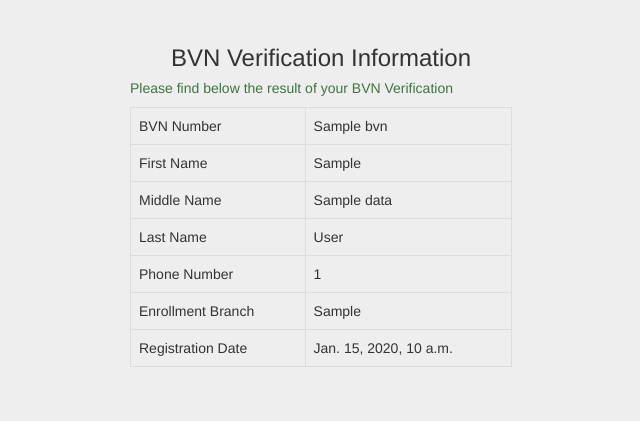
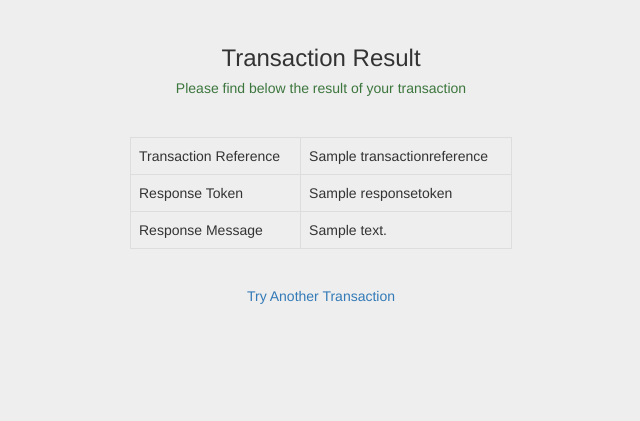
Before and after one commit to morufajibike/django_flutterwave, a Django app: template card_payment/templates/result.html in a window 1280 px wide. Shown: the top 421 px of the page, without its empty margins (319-959 px from the left). Run offline with Django 3.2, Linux system fonts and the light colour scheme; the template is opened without the code that fills it: most values are stand-ins (such as "Sample title", 1, 10 or a date in 2020); some libraries are stand-ins or nearby versions.

```diff
--- a/card_payment/views.py
+++ b/card_payment/charge_card.py
@@ -79,43 +79,56 @@ def initiate(request):
 
 def enter_otp(request):
 
-    if request.method == 'POST':
+    # if request.method == 'POST':
+    #     data = request.POST.copy()
+    #
+    #     flw                     = initialize_flw(api_key, merchant_key)
+    #
+    #     verify                  = flw.card.validate(data)
+    #     verify_json             = verify.json()
+    #
+    #
+    # else:
+    if request.session.has_key('otptransactionidentifier'):# and request.session.has_key('verifyUsing'):
+        context = {'otpTransactionIdentifier': request.session['otptransactionidentifier'],
+                   'country': request.session['country']}
+        return render(request, 'enter_otp.html', context)
+
+    return redirect(reverse('payment:initiate'))
+
+def transaction_result(request):
+    context = {}
+    '''Validate Transaction'''
+    if request.method == "POST":
         data = request.POST.copy()
 
-        flw                     = initialize_flw('', '')
+        flw                     = initialize_flw(api_key, merchant_key)
 
         verify                  = flw.card.validate(data)
         verify_json             = verify.json()
 
+        #otp = request.POST.get('otp')
+        response_data = verify_json['data']
 
-    else:
-        if request.session.has_key('otptransactionidentifier'):# and request.session.has_key('verifyUsing'):
-            context = {'otpTransactionIdentifier': request.session['otptransactionidentifier'],
-                       'country': request.session['country']}
-            return render(request, 'enter_otp.html', context)
+        #responseMessage = response_data['responsemessage']
+        #messages.error(request, '%s' %responseMessage)
 
-        return redirect(reverse('initiate'))
+        # '''Retrieve saved values from session'''
+        # api_key, merchant_key, verifyUsing, country, transactionReference, bvn  = retrieve_values(request)
+        #
+        # flw                                     = initialize_flw(api_key, merchant_key)
+        # validate                                = flw.bvn.validate(bvn, otp, transactionReference, country)
+        # validate_json                           = validate.json()
+        #
+        # print 'validate_json: ',validate_json
 
-def validation_result(request):
-    # context = {}
-    # '''Validate BVN'''
-    # if request.method == "POST":
-    #     otp = request.POST.get('otp')
-    #
-    #     '''Retrieve saved values from session'''
-    #     api_key, merchant_key, verifyUsing, country, transactionReference, bvn  = retrieve_values(request)
-    #
-    #     flw                                     = initialize_flw(api_key, merchant_key)
-    #     validate                                = flw.bvn.validate(bvn, otp, transactionReference, country)
-    #     validate_json                           = validate.json()
-    #
-    #     print 'validate_json: ',validate_json
-    #
-    #     context.update({'data': validate_json['data']})
-    #
-    #     # '''Clear saved values from session'''
-    #     keys_list = ['api_key', 'merchant_key', 'verifyUsing', 'country', 'transactionReference', 'bvn']
-    #     clear_values_from_session(request, keys_list)
+        context.update({'data': response_data})
+
+        # '''Clear saved values from session'''
+        #keys_list = ['api_key', 'merchant_key', 'verifyUsing', 'country', 'transactionReference', 'bvn']
+        #clear_values_from_session(request, keys_list)
 
 
-    return render(request, 'bvn/bvn_verification_result.html', context)
+        return render(request, 'result.html', context)
+
+    return redirect(reverse('payment:initiate'))
--- a/card_payment/templates/enter_otp.html
+++ b/card_payment/templates/enter_otp.html
@@ -1,11 +1,11 @@
 {% extends 'base.html' %}
 
 {% block page_title %}
-    <title>Validate Card Payment</title>
+    <title>Flutterwave Card Payment - Enter OTP</title>
 {% endblock page_title %}
 
 {% block container_content %}
-<form class="form-signin"  method="POST" action="">
+<form class="form-signin"  method="POST" action="{% url 'payment:transaction_result' %}">
 {% csrf_token %}
 
     <h3 class="form-signin-heading text-center">Enter One Time Password (OTP)</h3>
--- a/card_payment/templates/initiate.html
+++ b/card_payment/templates/initiate.html
@@ -20,14 +20,14 @@
 
     <div class="row-fluid">
         <label>Card Number</label>
-        <input type="text" name="cardNumber" class="form-control" value="4242424242424242">
+        <input type="text" name="cardNumber" class="form-control" value="4842508225502547">
     </div>
 
     <div class="row row-fluid">
         <div class="form-group col-xs-4">
             <label>Expiry Month</label>
             <select name="expiryMonth" class="form-control">
-                <option value="08">08</option>
+                <option value="10">10</option>
                 <!--{% for val in months %}
                   <option value="{{ val }}">{{ val }}</option>
                 {% endfor %}-->
@@ -45,7 +45,7 @@
         </div>
         <div class="form-group col-xs-4">
             <label>CVV2/CVC</label>
-            <input type="number" name="cvv" class="form-control" value="812">
+            <input type="number" name="cvv" class="form-control" value="136">
         </div>
     </div>
 
--- a/card_payment/templates/result.html
+++ b/card_payment/templates/result.html
@@ -1,65 +1,42 @@
 {% extends 'base.html' %}
 
 {% block page_title %}
-    <title>BVN Validator - Validation Information</title>
+    <title>Flutterwave Card Payment - Transaction Result</title>
 {% endblock page_title %}
 
 {% block container_content %}
 <form class="form-signin"  method="POST" action="">
 {% csrf_token %}
 
-  <h3 class="form-signin-heading text-center">BVN Verification Information</h3>
-
-  <h5 class="text-success">Please find below the result of your BVN Verification</h5>
+      <div class="row text-center" style="padding-bottom: 30px;">
+          <h3 class="form-signin-heading">Transaction Result</h3>
+          <h5 class="text-success">Please find below the result of your transaction</h5>
+      </div>
 
       <div class="table-responsive">
             <table class="table table-bordered">
                   <tr>
-                <td>BVN Number</td>
-                <td>{{ data.bvn }}</td>
+                    <td>Transaction Reference</td>
+                    <td>{{ data.transactionreference }}</td>
                   </tr>
 
                   <tr>
-                <td>First Name</td>
-                <td>{{ data.firstName }}</td>
+                    <td>Response Token</td>
+                    <td>{{ data.responsetoken }}</td>
                   </tr>
 
                   <tr>
-                <td>Middle Name</td>
-                <td>{{ data.middleName }}</td>
+                    <td>Response Message</td>
+                    <td>{{ data.responsemessage }}</td>
                   </tr>
 
-              <tr>
-                <td>Last Name</td>
-                <td>{{ data.lastName }}</td>
-              </tr>
 
-              <!--<tr>
-                <td>Date of Birth</td>
-                <td>{{ data.dateOfBirth }}</td>
-              </tr>-->
-
-              <tr>
-                <td>Phone Number</td>
-                <td>{{ data.phoneNumber }}</td>
-              </tr>
-
-              <tr>
-                <td>Enrollment Branch</td>
-                <td>{{ data.enrollmentBranch }}</td>
-              </tr>
-
-              <tr>
-                <td>Registration Date</td>
-                <td>{{ data.registrationDate }}</td>
-              </tr>
             </table>
       </div>
 
       <div class="row-fluid text-center">
-      <a href=""><h5></h5></a>
+            <a href="{% url 'payment:options' %}"><h5>Try Another Transaction</h5></a>
       </div>
-
 
 </form>
 {% endblock container_content %}
--- a/card_payment/urls.py
+++ b/card_payment/urls.py
@@ -1,12 +1,24 @@
 
 from django.conf.urls import include, url
+from django.views.generic import TemplateView
 
-import views
+import charge_card
+import tokenize_card
+
+charge_card_urls = [
+    url(r'^initiate', charge_card.initiate, name="initiate"),
+    url(r'^enter-otp', charge_card.enter_otp, name="enter_otp"),
+    url(r'^transaction-result', charge_card.transaction_result, name="transaction_result"),
+]
+
+tokenize_card_urls = [
+    url(r'^initiate', tokenize_card.initiate, name="initiate"),
+    url(r'^enter-otp', tokenize_card.enter_otp, name="enter_otp"),
+    url(r'^transaction-result', tokenize_card.transaction_result, name="transaction_result"),
+]
 
 urlpatterns = [
-
-    url(r'^initiate', views.initiate, name="initiate"),
-    url(r'^enter-otp', views.enter_otp, name="enter_otp"),
-    url(r'^validation-result', views.validation_result, name="validation_result"),
-
+    url(r'^options/$', TemplateView.as_view(template_name = 'options.html'), name="options"),
+    url(r'^charge-card/', include(charge_card_urls)),
+    #url(r'^tokenize-card/', include(tokenize_card_urls)),
 ]
```
Also changed, not shown: card_payment/templates/options.html (added, +24 -0 lines), card_payment/tokenize_card.py (added, +134 -0 lines), flutt_payment_db.sqlite3, 5 other files. Lines whose indentation alone changed are shown as unchanged.
